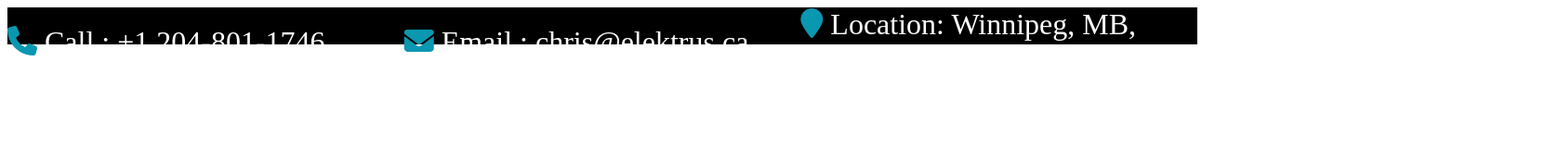
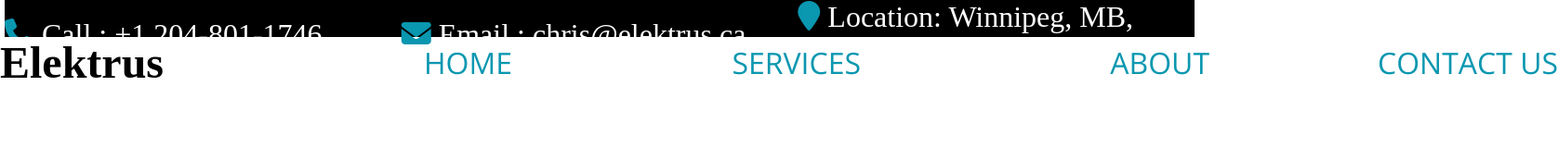
Before and after one commit to chrisgauthier742018/elektrusweb, a plain HTML site: page index.html in a window 1280 px wide. Shown: the whole page at 93% size, 1676 px wide, since content can reach past the window. Drawn offline with nearby package versions, Linux system fonts and the light colour scheme.

Commit message:
setup a grid layout for the nav bar items menu

```diff
--- a/css/styles.css
+++ b/css/styles.css
@@ -1,42 +1,26 @@
+@import url('https://fonts.googleapis.com/css2?family=Lato:wght@400;700&family=Open+Sans:wght@300;400;600;700&display=swap');
+
+
+
+
 :root {
     /* dark shades of primary color*/
     --clr-primary-1: #0a97b0;
-    --clr-primary-2: hsl(43, 77%, 27%);
-    --clr-primary-3: hsl(43, 72%, 37%);
-    --clr-primary-4: hsl(42, 63%, 48%);
-    /* primary/main color */
-    --clr-primary-5: hsl(42, 78%, 60%);
-    /* lighter shades of primary color */
-    --clr-primary-6: hsl(43, 89%, 70%);
-    --clr-primary-7: hsl(43, 90%, 76%);
-    --clr-primary-8: hsl(45, 86%, 81%);
-    --clr-primary-9: hsl(45, 90%, 88%);
-    --clr-primary-10: hsl(45, 100%, 96%);
-    /* darkest grey - used for headings */
-    --clr-grey-1: hsl(209, 61%, 16%);
-    --clr-grey-2: hsl(211, 39%, 23%);
-    --clr-grey-3: hsl(209, 34%, 30%);
-    --clr-grey-4: hsl(209, 28%, 39%);
-    /* grey used for paragraphs */
-    --clr-grey-5: hsl(210, 22%, 49%);
-    --clr-grey-6: hsl(209, 23%, 60%);
-    --clr-grey-7: hsl(211, 27%, 70%);
-    --clr-grey-8: hsl(210, 31%, 80%);
-    --clr-grey-9: hsl(212, 33%, 89%);
-    --clr-grey-10: hsl(210, 36%, 96%);
-    --clr-white: #fff;
-    --ff-primary: "Roboto", sans-serif;
-    --ff-secondary: "Open Sans", sans-serif;
-    --transition: all 0.3s linear;
-    --spacing: 0.25rem;
-    --radius: 0.5rem;
-    --light-shadow: 0 5px 15px rgba(0, 0, 0, 0.1);
-    --dark-shadow: 0 5px 15px rgba(0, 0, 0, 0.2);
-    --max-width: 1170px;
+    --clr-primary-2: white;
+
   }
 
+* {
+    margin: 0px;
+    padding: 0px;
+}
+.container {
+    height: 100vh;
+    width: 100vw;
+}
+
 nav {
-    margin-right: 5px;
+    margin-left: 5px;
     background: black;
     color: white;
     height: 5vh;
@@ -82,3 +66,42 @@ nav {
     color:var(--clr-primary-1);
     font-size: 2rem;
 }
+
+/*site Nav Bar */
+
+
+.site-nav-bar {
+    display: grid;
+    grid-template-columns: auto 1fr;
+
+
+}
+
+.brand {
+    background: var(--clr-primary-2);
+    text-transform: capitalize;
+    font-size: 3rem;
+
+
+}
+.nav-links {
+    font-family: 'Open Sans', sans-serif;
+    display: grid;
+    grid-template-columns: repeat(4,6fr);
+    text-transform: uppercase;
+    font-size: 2rem;
+    width: 1500px;
+    margin: auto;
+    text-align:end;
+
+}
+
+.nav-links a {
+    text-decoration: none;
+    color: var(--clr-primary-1);
+
+}
+
+.nav-links li {
+    list-style: none;
+}
--- a/index.html
+++ b/index.html
@@ -10,6 +10,7 @@
 
 </head>
 <body>
+<div class="container">
   <nav>
     <a class="phone-link" href="">
       <i class="fa fa-phone" aria-hidden="true"></i>
@@ -29,11 +30,23 @@
         Location: Winnipeg, MB, Canada
       </span>
     </a>
-      </div>
-    </div>
+  </nav>
+  <div class="site-nav-bar">
+    <div class="brand">
+      <h4>Elektrus</h4>
     </div>
 
-</nav>
+    <ul class="nav-links">
+      <li><a href="home.html">home</a></li>
+      <li><a href="services.html">services</a></li>
+      <li><a href="about.html">about</a></li>
+      <li><a href="contact_us.html">contact us</a></li>
+    </ul>
+  </div>
+
+</div>
+
+
 
 </body>
 </html>
```
Lines whose indentation alone changed are shown as unchanged.
